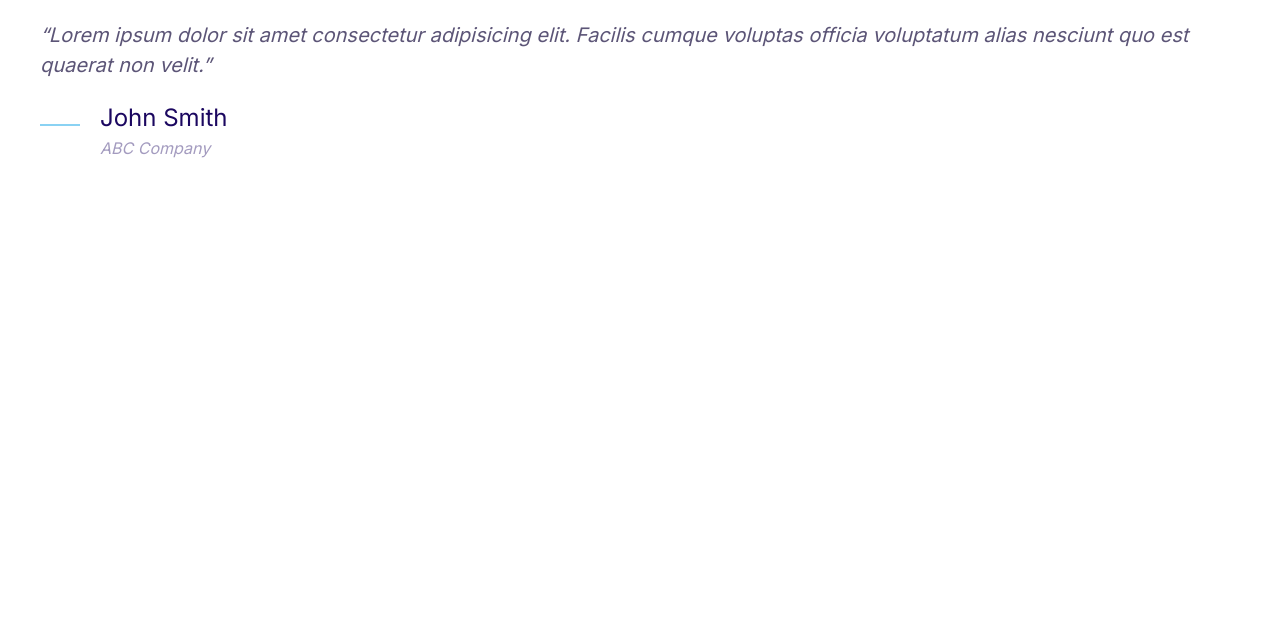
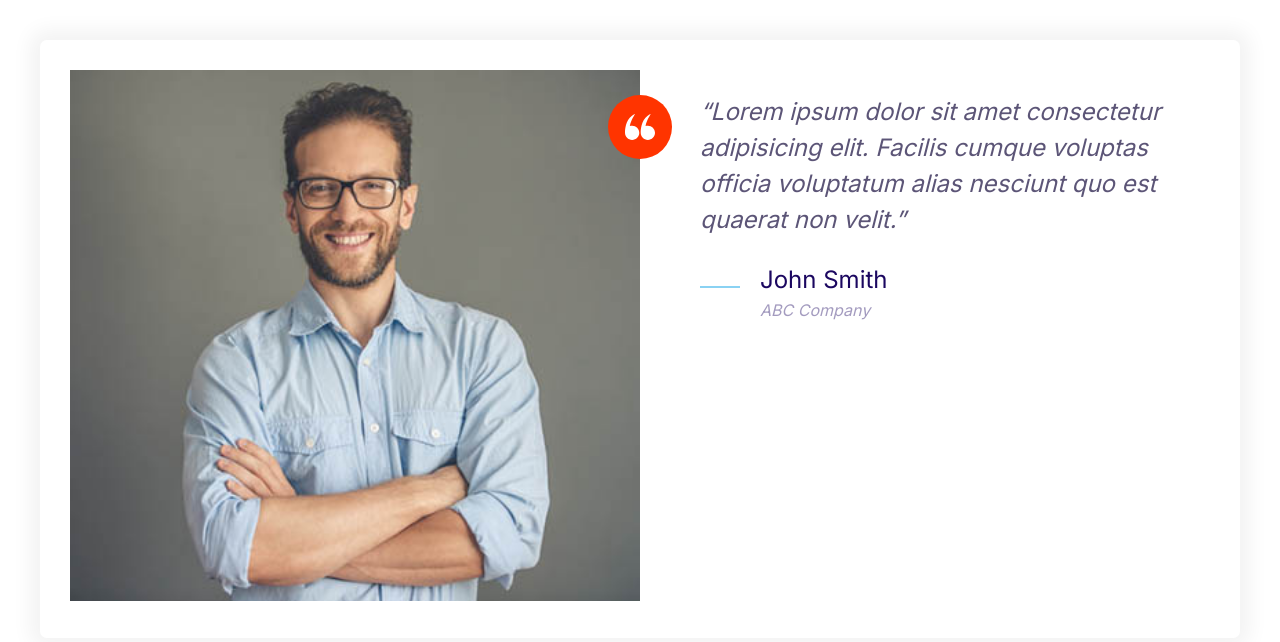
Before and after one commit to mohbayati/sample, a plain HTML site: page index.html in a window 1280 px wide. Drawn offline with Linux system fonts and the light colour scheme.

Commit message:
Build testimonail component

```diff
--- a/CSS/styles.css
+++ b/CSS/styles.css
@@ -163,9 +163,16 @@ a {
   width: 40px;
   height: 40px;
 }
+.icon--small {
+  width: 30px;
+  height: 30px;
+}
 
 .icon--primary {
   fill: var(--color-primary);
+}
+.icon--white {
+  fill: #fff;
 }
 
 .icon-container {
@@ -176,6 +183,9 @@ a {
   display: inline-flex;
   justify-content: center;
   align-items: center;
+}
+.icon-container--accent {
+  background-color: var(--color-accent);
 }
 /* Buttons */
 .btn {
@@ -411,3 +421,39 @@ a {
     font-size: 1.6rem;
   }
 }
+
+.grid {
+  display: grid;
+}
+.grid--1x2 {
+  grid-template-rows: 1fr;
+}
+@media screen and (min-width: 1024px) {
+  .grid--1x2 {
+    grid-template-columns: 1fr 1fr;
+  }
+}
+.testimonail__image {
+  position: relative;
+}
+.testimonail__image > img {
+  width: 100%;
+}
+.testimonail {
+  padding: 3rem;
+  overflow: visible;
+}
+.testimonail__image > .icon-container {
+  position: absolute;
+  top: 25px;
+  right: -32px;
+}
+@media screen and (min-width: 768px) {
+  .testimonail .quote,
+  .testimonail .quote__author {
+    font-size: 2.4rem;
+  }
+}
+.testimonail .quote {
+  margin-left: 6rem;
+}
--- a/index.html
+++ b/index.html
@@ -12,8 +12,17 @@
     <link rel="stylesheet" href="css/normalize.css" />
     <link rel="stylesheet" href="css/styles.css" />
   </head>
-  <body>
-
+  <body style="margin: 40px;">
+    <div class="card testimonail">
+      <div class="grid grid--1x2">
+        <div class="testimonail__image">
+          <img src="/images/testimonial.jpg" alt="">
+          <span class="icon-container icon-container--accent">
+            <svg class="icon--small icon--white ">
+              <use xlink:href="images/sprite.svg#quotes"></use>
+            </svg>
+          </span>
+        </div>
         <blockquote class="quote">
           <p class="quote__text">Lorem ipsum dolor sit amet consectetur adipisicing elit. Facilis cumque voluptas officia voluptatum alias nesciunt quo est quaerat non velit.</p>
           <footer>
@@ -30,6 +39,8 @@
             </div>
           </footer>
         </blockquote>
+      </div>
+    </div>
 
   </body>
 </html>
```
Also changed, not shown: images/testimonial.jpg (added). Lines whose indentation alone changed are shown as unchanged.
